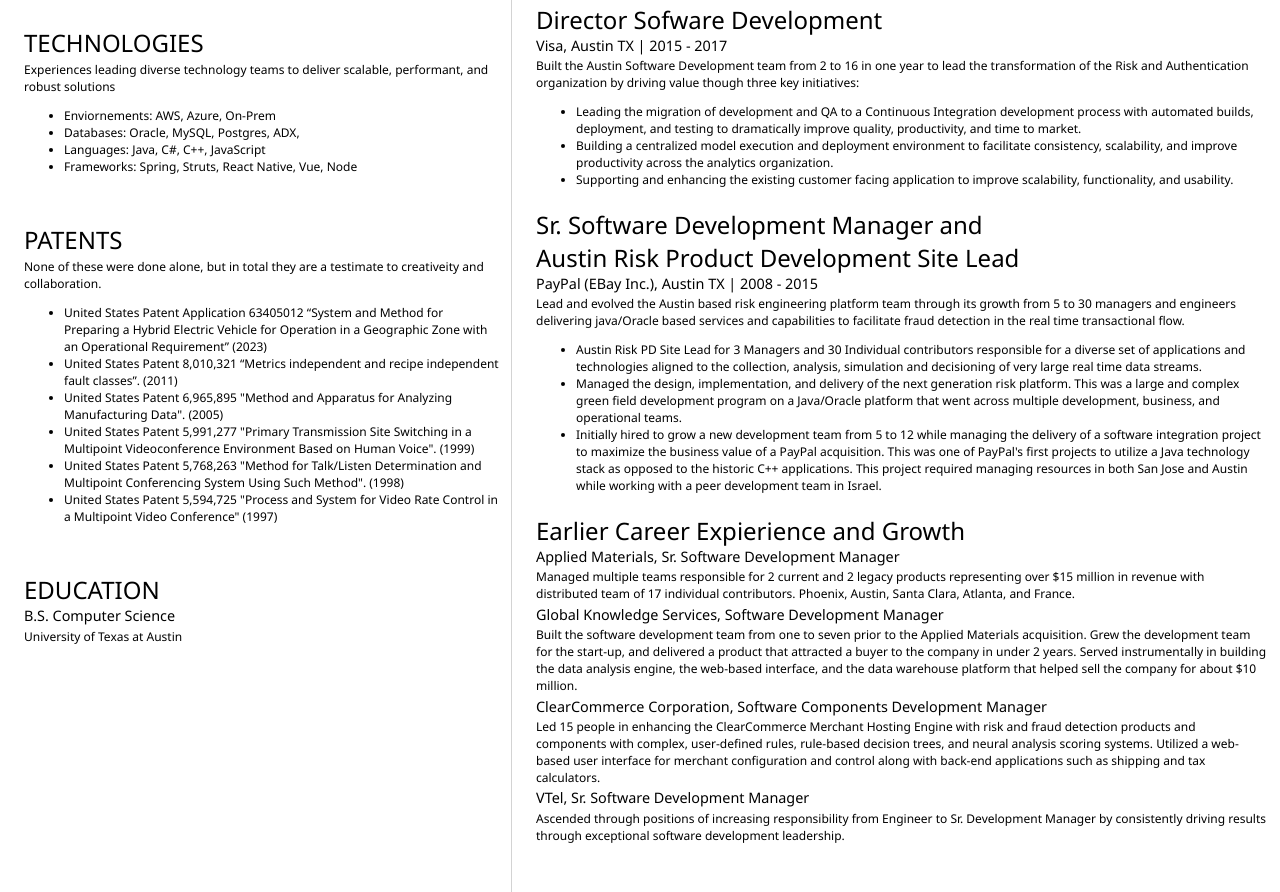
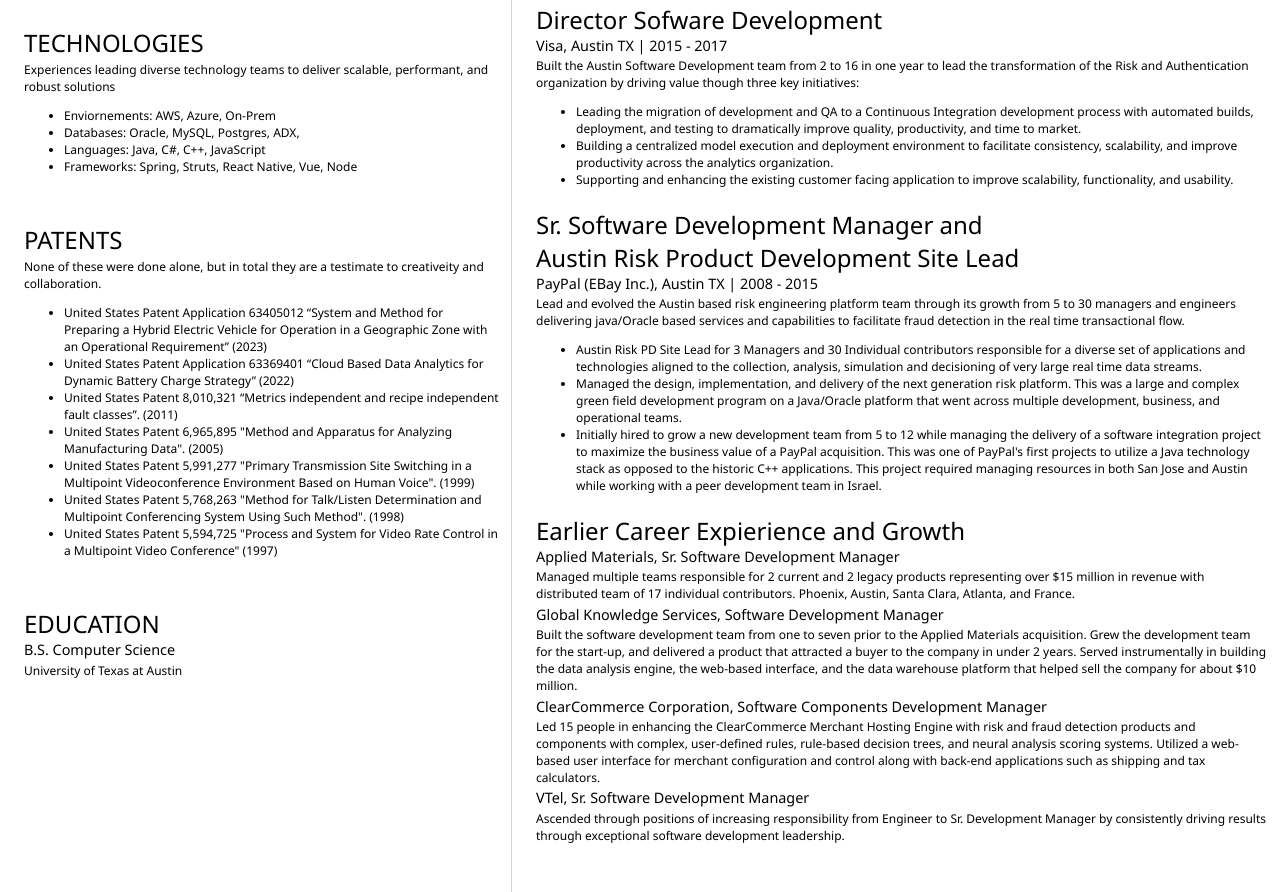
Before and after one commit to Dad2BER/Resume, a plain HTML site: page index.html in a window 1280 px wide. Shown: the part 622-1514 px from the top of the page. Drawn offline with Linux system fonts and the light colour scheme.

Commit message:
Added Patent

```diff
--- a/index.html
+++ b/index.html
@@ -60,6 +60,7 @@
                     <p>None of these were done alone, but in total they are a testimate to creativeity and collaboration.</p>
 					<ul>
                         <li>United States Patent Application 63405012 “System and Method for Preparing a Hybrid Electric Vehicle for Operation in a Geographic Zone with an Operational Requirement” (2023)</li>
+                        <li>United States Patent Application 63369401 “Cloud Based Data Analytics for Dynamic Battery Charge Strategy” (2022)</li>
                         <li>United States Patent 8,010,321 “Metrics independent and recipe independent fault classes”. (2011)</li>
                         <li>United States Patent 6,965,895 "Method and Apparatus for Analyzing Manufacturing Data". (2005)</li>
                         <li>United States Patent 5,991,277 "Primary Transmission Site Switching in a Multipoint Videoconference Environment Based on Human Voice". (1999)</li>
```
